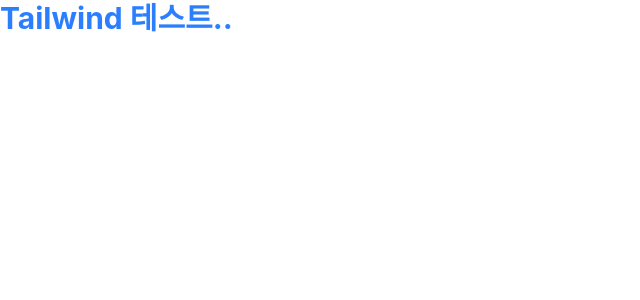
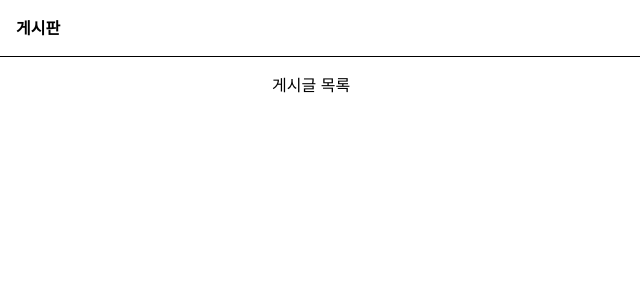
Before and after one commit to 39-play-sopt-web/GongGiHun, a React (Vite) app in the folder week4/homework/board/: page / in a window 1280 px wide. Shown: the top 300 px of the page, without its empty margins (0-640 px from the left). Built offline with nearby package versions, Linux system fonts and the light colour scheme.

Commit message:
feat: 라우터 및 QueryClient 설정

```diff
--- a/week4/homework/board/src/App.tsx
+++ b/week4/homework/board/src/App.tsx
@@ -1,7 +1,9 @@
+import { RouterProvider } from 'react-router'
 import './styles/global.css'
+import { router } from './router'
 
-function App() {
-  return <h1 className="text-3xl font-bold text-blue-500">Tailwind 테스트..</h1>
+const App = () => {
+  return <RouterProvider router={router} />
 }
 
 export default App
--- a/week4/homework/board/src/components/Layout.tsx
+++ b/week4/homework/board/src/components/Layout.tsx
@@ -0,0 +1,18 @@
+import { Link, Outlet } from 'react-router'
+
+const Layout = () => {
+  return (
+    <>
+      <header className="border-b p-4">
+        <Link to="/" className="font-bold">
+          게시판
+        </Link>
+      </header>
+      <main className="mx-auto max-w-3xl p-4">
+        <Outlet />
+      </main>
+    </>
+  )
+}
+
+export default Layout
--- a/week4/homework/board/src/main.tsx
+++ b/week4/homework/board/src/main.tsx
@@ -2,9 +2,14 @@ import { StrictMode } from 'react'
 import { createRoot } from 'react-dom/client'
 import './styles/global.css'
 import App from './App.tsx'
+import { QueryClient, QueryClientProvider } from '@tanstack/react-query'
+
+const queryClient = new QueryClient()
 
 createRoot(document.getElementById('root')!).render(
   <StrictMode>
-    <App />
+    <QueryClientProvider client={queryClient}>
+      <App />
+    </QueryClientProvider>
   </StrictMode>,
 )
--- a/week4/homework/board/src/pages/MemberCodePage.tsx
+++ b/week4/homework/board/src/pages/MemberCodePage.tsx
@@ -0,0 +1,4 @@
+const MemberCodePage = () => {
+  return <h1>멤버 코드</h1>
+}
+export default MemberCodePage
--- a/week4/homework/board/src/pages/PostCreatePage.tsx
+++ b/week4/homework/board/src/pages/PostCreatePage.tsx
@@ -0,0 +1,5 @@
+const PostCreatePage = () => {
+  return <h1>게시물 작성</h1>
+}
+
+export default PostCreatePage
--- a/week4/homework/board/src/pages/PostDetailPage.tsx
+++ b/week4/homework/board/src/pages/PostDetailPage.tsx
@@ -0,0 +1,4 @@
+const PostDetailPage = () => {
+  return <h1>게시글 상세</h1>
+}
+export default PostDetailPage
--- a/week4/homework/board/src/pages/PostListPage.tsx
+++ b/week4/homework/board/src/pages/PostListPage.tsx
@@ -0,0 +1,5 @@
+const PostListPage = () => {
+  return <h1>게시글 목록</h1>
+}
+
+export default PostListPage
--- a/week4/homework/board/src/router.tsx
+++ b/week4/homework/board/src/router.tsx
@@ -0,0 +1,19 @@
+import { createBrowserRouter } from 'react-router'
+import Layout from './components/Layout'
+import PostListPage from './pages/PostListPage'
+import MemberCodePage from './pages/MemberCodePage'
+import PostCreatePage from './pages/PostCreatePage'
+import PostDetailPage from './pages/PostDetailPage'
+
+export const router = createBrowserRouter([
+  {
+    path: '/',
+    element: <Layout />,
+    children: [
+      { index: true, element: <PostListPage /> },
+      { path: 'member-code', element: <MemberCodePage /> },
+      { path: 'posts/new', element: <PostCreatePage /> },
+      { path: 'posts/:postId', element: <PostDetailPage /> },
+    ],
+  },
+])
```
